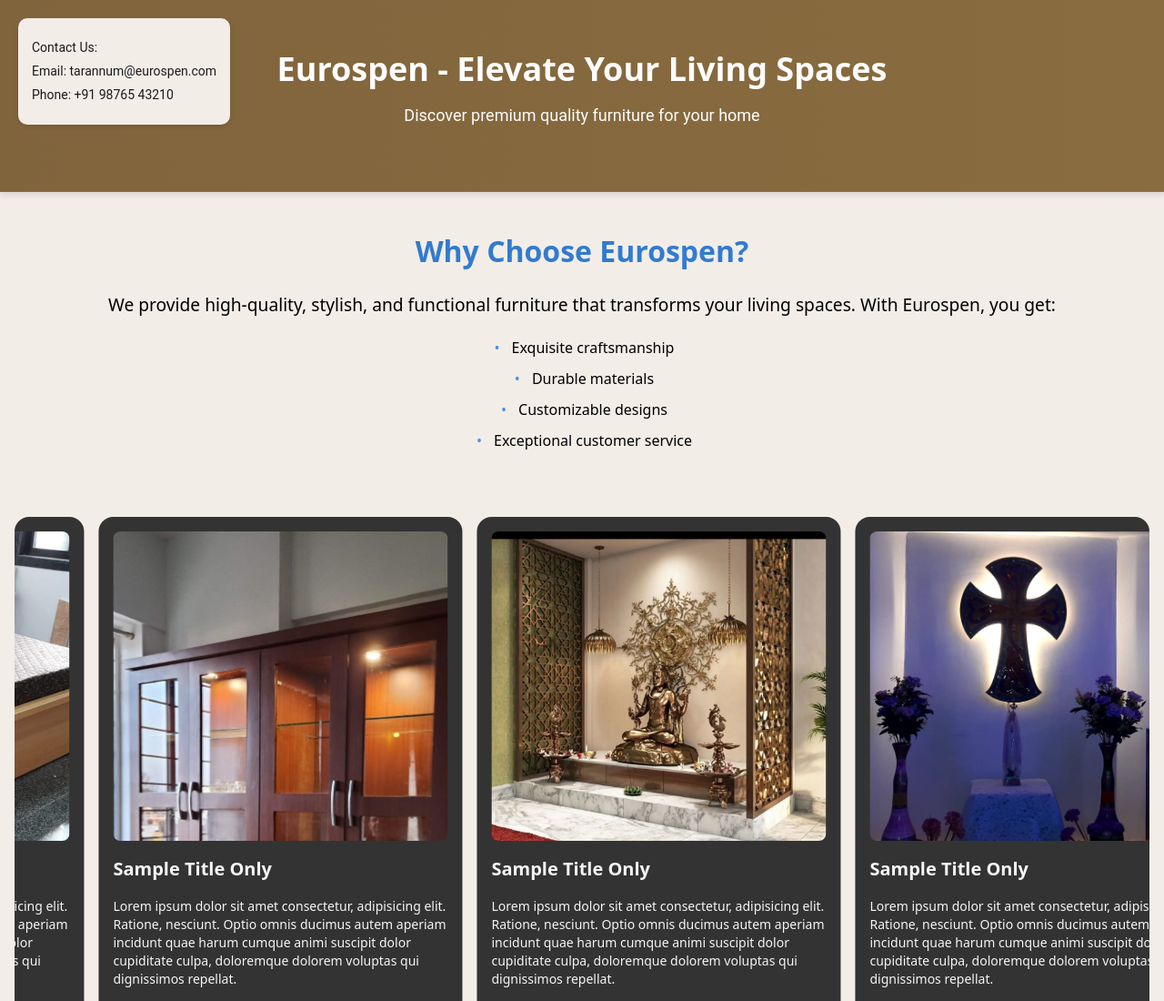
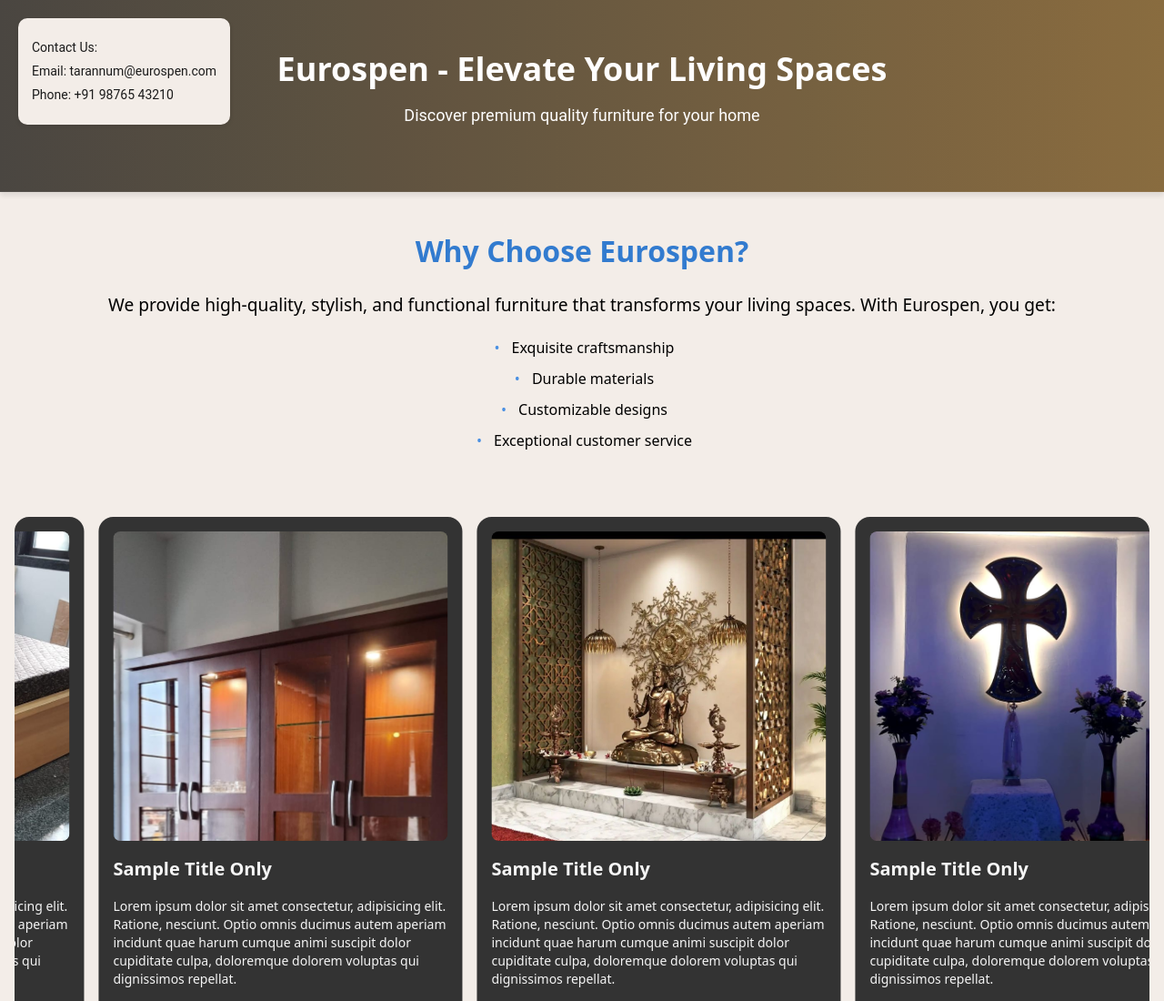
Before and after one commit to Danyalsk/furniture, a plain HTML site: page public/index.html in a window 1280 px wide. Shown: the top 1100 px of the page at 91% size. Drawn offline with nearby package versions, Linux system fonts and the light colour scheme.

Commit message:
Update background gradient color in header

```diff
--- a/public/index.html
+++ b/public/index.html
@@ -31,7 +31,7 @@
       header {
         background: linear-gradient(
           to right,
-          #795d32,
+          #403d38,
           #836535
         ); /* Gradient background */
         padding: 50px; /* Adjusted padding for better readability */
```
